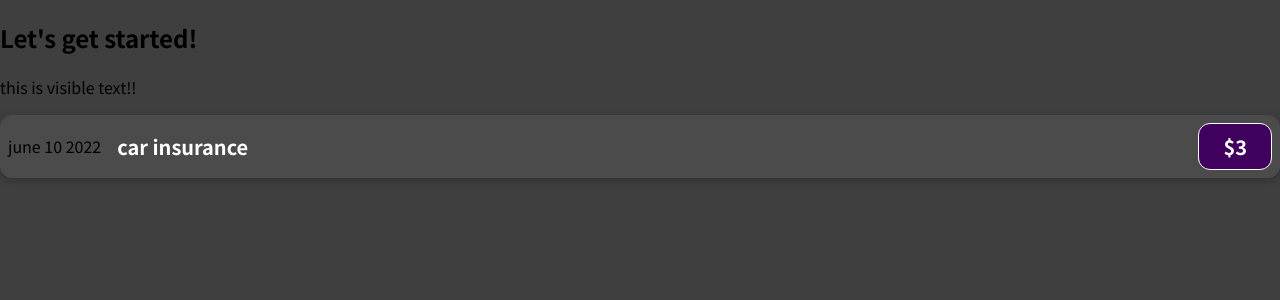
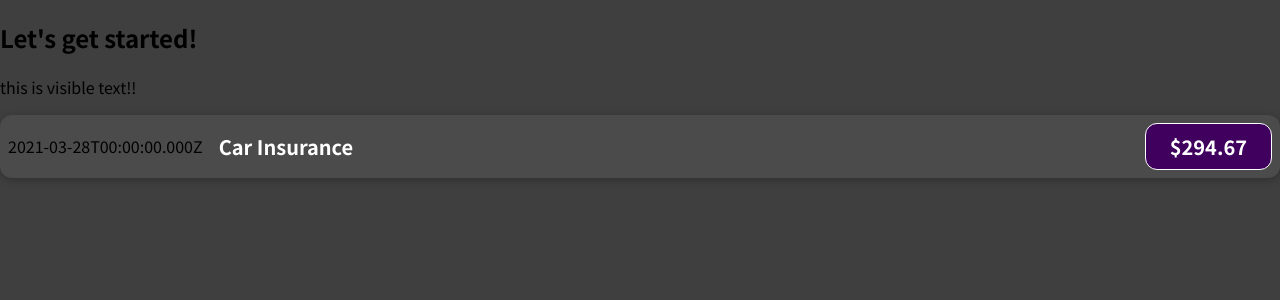
Before and after one commit to kevinniu79/ReactProject, a React (Create React App) app in the folder 01-starting-setup/01-starting-setup/: page / in a window 1280 px wide. Shown: the top 300 px of the page. Built offline with nearby package versions, Linux system fonts and the light colour scheme.

Commit message:
Making html more dynamic

```diff
--- a/01-starting-setup/01-starting-setup/src/components/ExpenseItem.js
+++ b/01-starting-setup/01-starting-setup/src/components/ExpenseItem.js
@@ -1,13 +1,17 @@
 import React from 'react';
 import "./ExpenseItem.css";
-function ExpenseItem(){
-    return(
-
-        <div className = 'expense-item'>
-            <div>june 10 2022</div>
-            <div className = 'expense-item__description'>
-                <h2> car insurance</h2>
-                <div className='expense-item__price'>$3</div>
+function ExpenseItem() {
+    const expenseDate = new Date(2021, 2, 28);
+    const expenseTitle = 'Car Insurance';
+    const expenseAmount = 294.67;
+    return (
+        <div className='expense-item'>
+            <div>
+                {expenseDate.toISOString()}
+            </div>
+            <div className='expense-item__description'>
+                <h2>{expenseTitle}</h2>
+                <div className='expense-item__price'>${expenseAmount}</div>
             </div>
         </div>
     )
```
Also changed, not shown: 1 other file (tests, documents, lock files or other folders).
